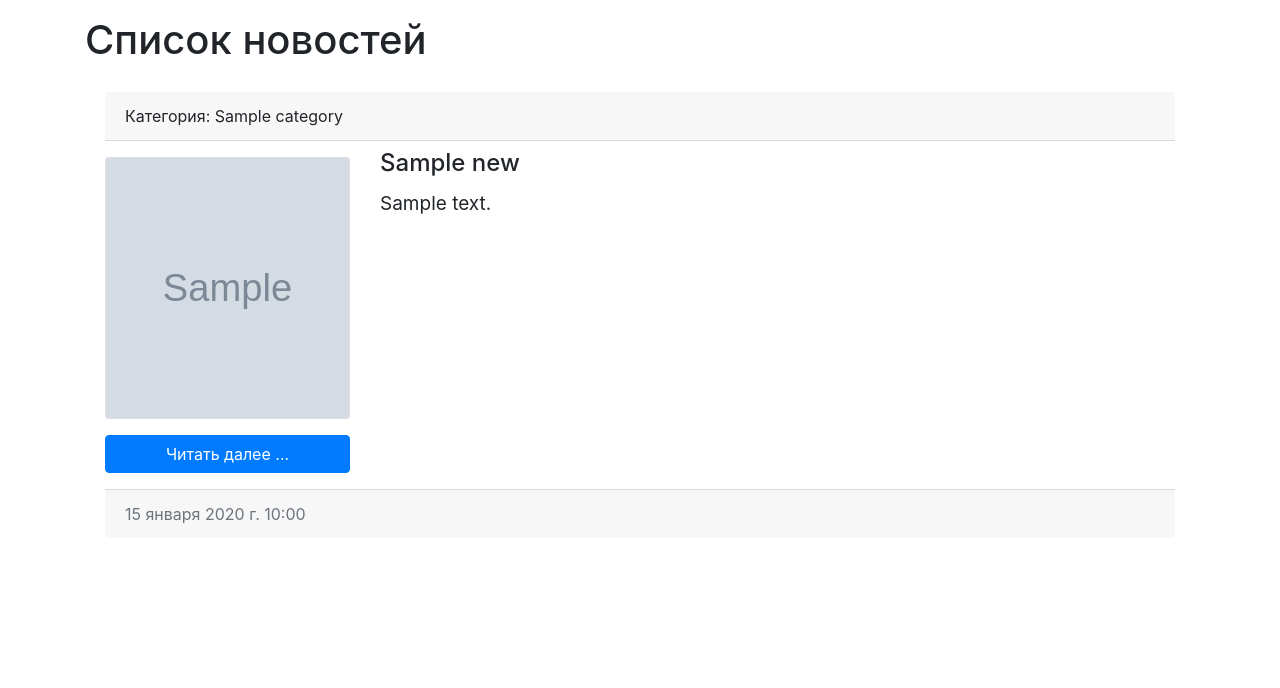
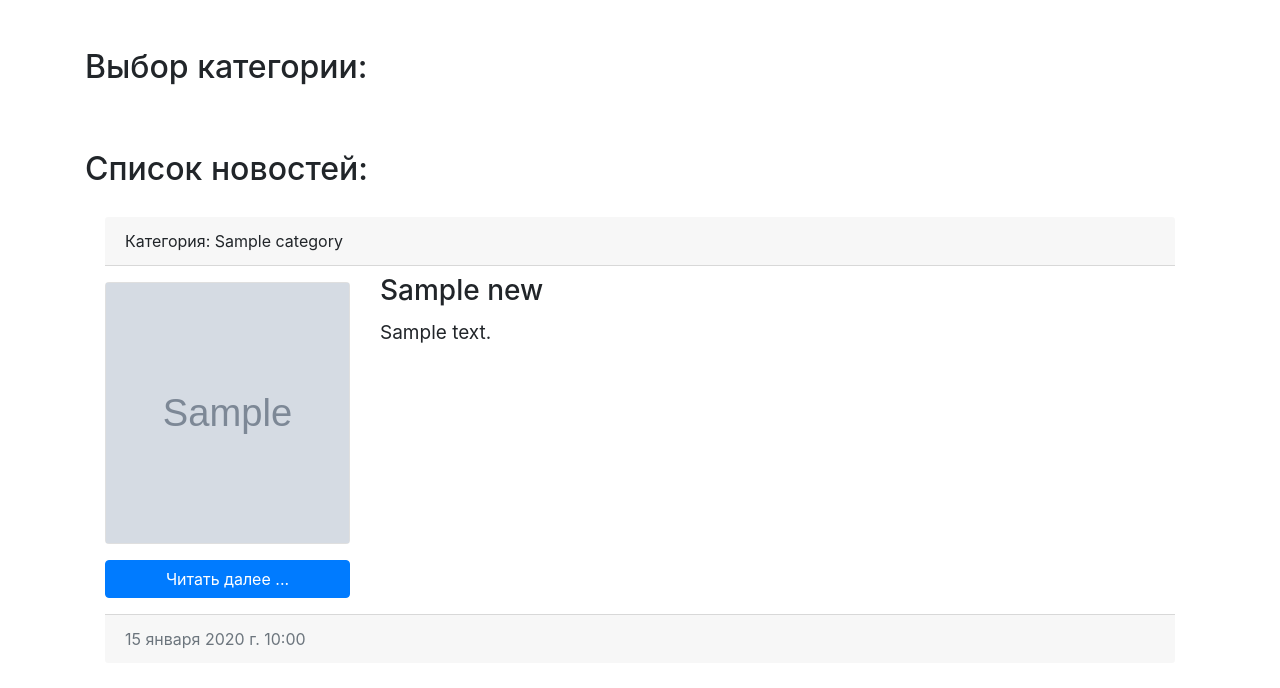
Before and after one commit to facetable-lab/NewsPortal, a Django app: page / in a window 1280 px wide. Shown: the part 56-744 px from the top of the page. Run offline with Django 4.2, Linux system fonts and the light colour scheme; tables that the repository leaves empty hold one stand-in row (values such as "Sample post"); grey boxes marked "Sample" are stand-in pictures.

Commit message:
Выбор категории на главной

```diff
--- a/news/templates/news/index.html
+++ b/news/templates/news/index.html
@@ -33,7 +33,21 @@
 </nav>
 
 <div class="container mt-3">
-    <h1> {{ title }}</h1>
+    <div class="mt-5"></div>
+
+    <h2>Выбор категории:</h2>
+
+    <div class="list-group mt-3">
+        <!--        <li class="list-group-item disabled" aria-disabled="true">A disabled item</li>-->
+        {% for item in categories %}
+        <a href="/category/{{ item.id }}" class="list-group-item list-group-item-action"
+           style="font-size: 22px; width: 97%; margin: 0 auto;">
+            {{ item.title }}
+        </a>
+        {% endfor %}
+    </div>
+
+    <h2 class="mt-5">{{ title }}:</h2>
 
     {% for item in news %}
     <div class="card-body">
@@ -41,20 +55,21 @@
             Категория: {{ item.category }}
         </div>
         <div class="row">
-            <div class="col-xl-3">
+
+            <div class="col-lg-3">
                 <div class="card mb-3 mt-3">
                     {% if item.image %}
-                    <img src="{{ item.image.url }}" class="mr-3" width="243" height="260" alt="">
+                    <img src="{{ item.image.url }}" class="mr-3" width="100%" height="260" alt="">
                     {% else %}
-                    <img src="https://picsum.photos/id/870/260/260?grayscale&blur=2" width="243" height="260"
+                    <img src="https://picsum.photos/id/870/260/260?grayscale&blur=2" width="100%" height="260"
                          class="mr-3" alt="">
                     {% endif %}
                 </div>
                 <a href="#" class="btn btn-primary" style="width: 100%">Читать далее ...</a>
             </div>
 
-            <div class="col-xl-9 mt-2" style="max-height: 330px; overflow: hidden">
-                <h4 class="card-title">{{ item.title }}</h4>
+            <div class="col-lg-9 mt-2" style="max-height: 330px; overflow: hidden">
+                <h3 class="card-title">{{ item.title }}</h3>
                 <p class="card-text" style="font-size: 19px">{{ item.content|safe|linebreaksbr|truncatewords:100 }}</p>
             </div>
         </div>
```
